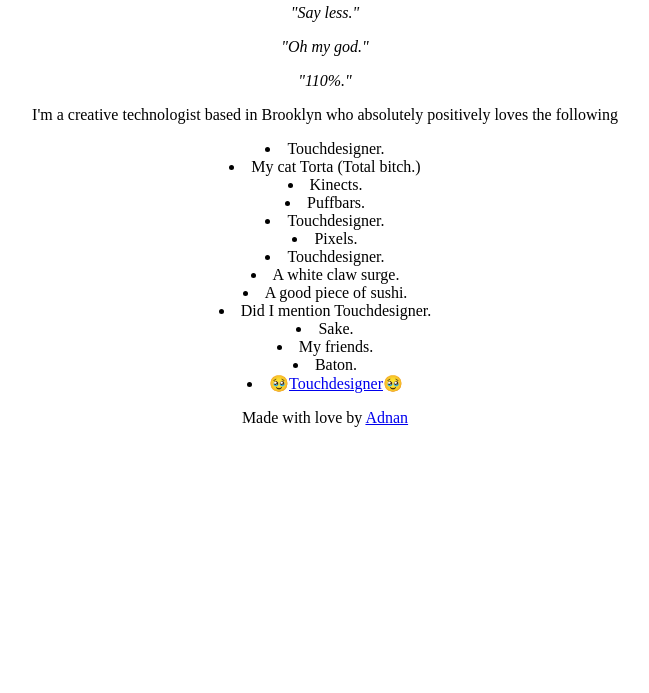
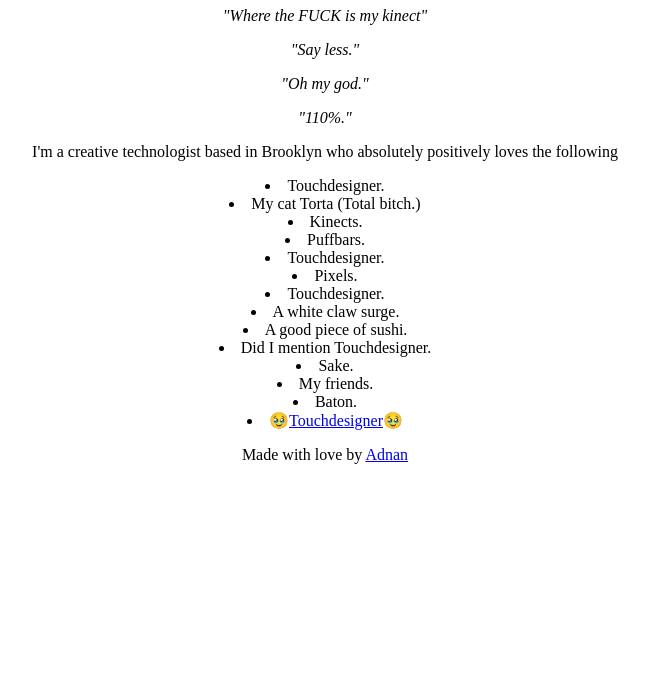
Before and after one commit to adnanaga/armon, a plain HTML site: page index.html in a window 1280 px wide. Shown: the part 664-1357 px from the top of the page, without its empty margins (323-972 px from the left). Before the commit the page ends 1320 px from the top, so only its background shows below. Drawn offline with Linux system fonts and the light colour scheme.

Commit message:
fixed height of text

```diff
--- a/index.html
+++ b/index.html
@@ -10,7 +10,7 @@
 <img src="armon_hair.png" alt="Armon" class="over" id="hair">
 </div>
 
-<div class="copy">
+<div class="copy" id="copyText">
 
   <div class="slidecontainer">
     <input type="range" width="100px" min="1" max="100" value="50" class="slider" id="hairSlider" >
@@ -115,8 +115,10 @@ top: 65%;
 
 let armonBody =  document.getElementById("armonBody")
   let hairImage =  document.getElementById("hair")
+  let copyText =  document.getElementById("copyText")
   armonBody.style.left = `${(window.innerWidth-448)/2}px`;
   hairImage.style.left = `${(window.innerWidth-448)/2}px`;
+  copyText.style.top = `${(557)}px`;
 
 
   var slider = document.getElementById("hairSlider");
@@ -130,9 +132,10 @@ let armonBody =  document.getElementById("armonBody")
 function resize() {
   let armonBody =  document.getElementById("armonBody")
   let hairImage =  document.getElementById("hair")
+  let copyText =  document.getElementById("copyText")
   armonBody.style.left = `${(window.innerWidth-armonBody.width)/2}px`;
   hairImage.style.left = `${(window.innerWidth-hairImage.width)/2}px`;
-
+  copyText.style.top = `${(armonBody.height)}px`;
 }
 
 window.onresize = resize;
```
